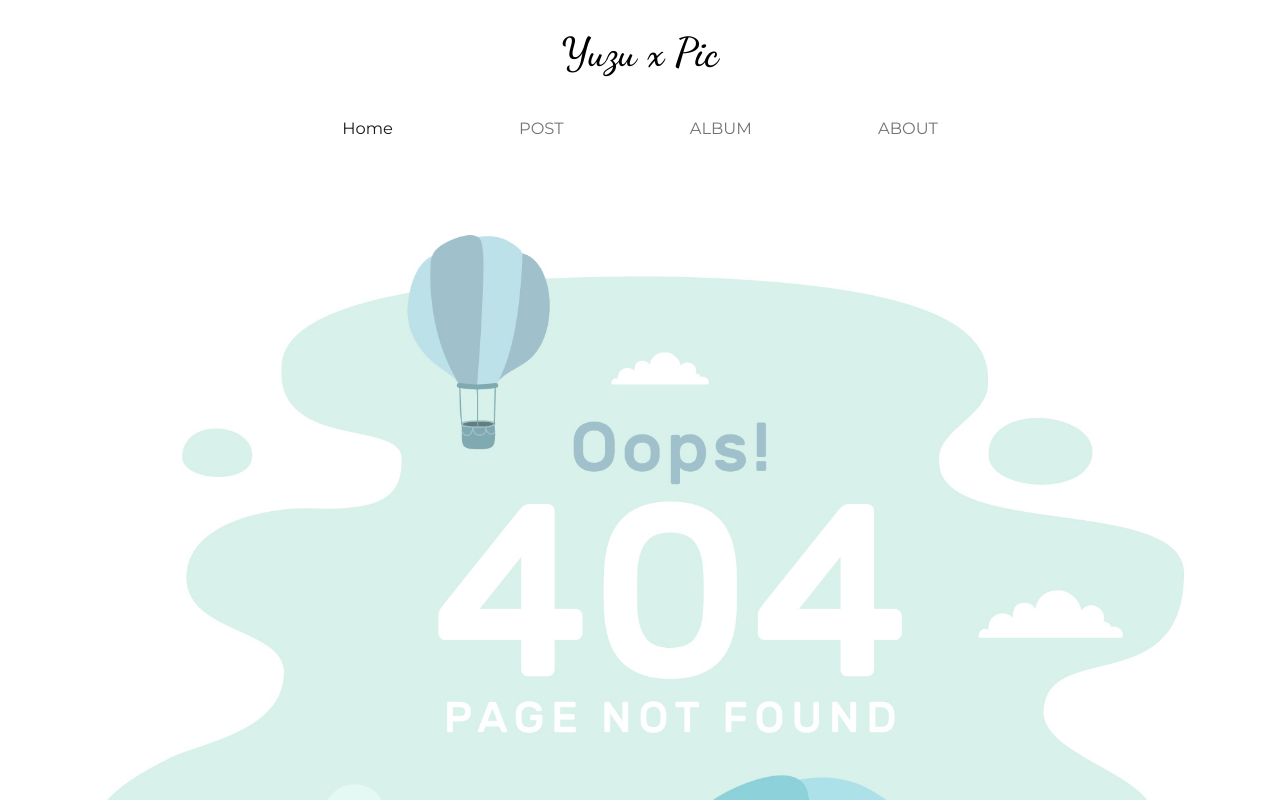
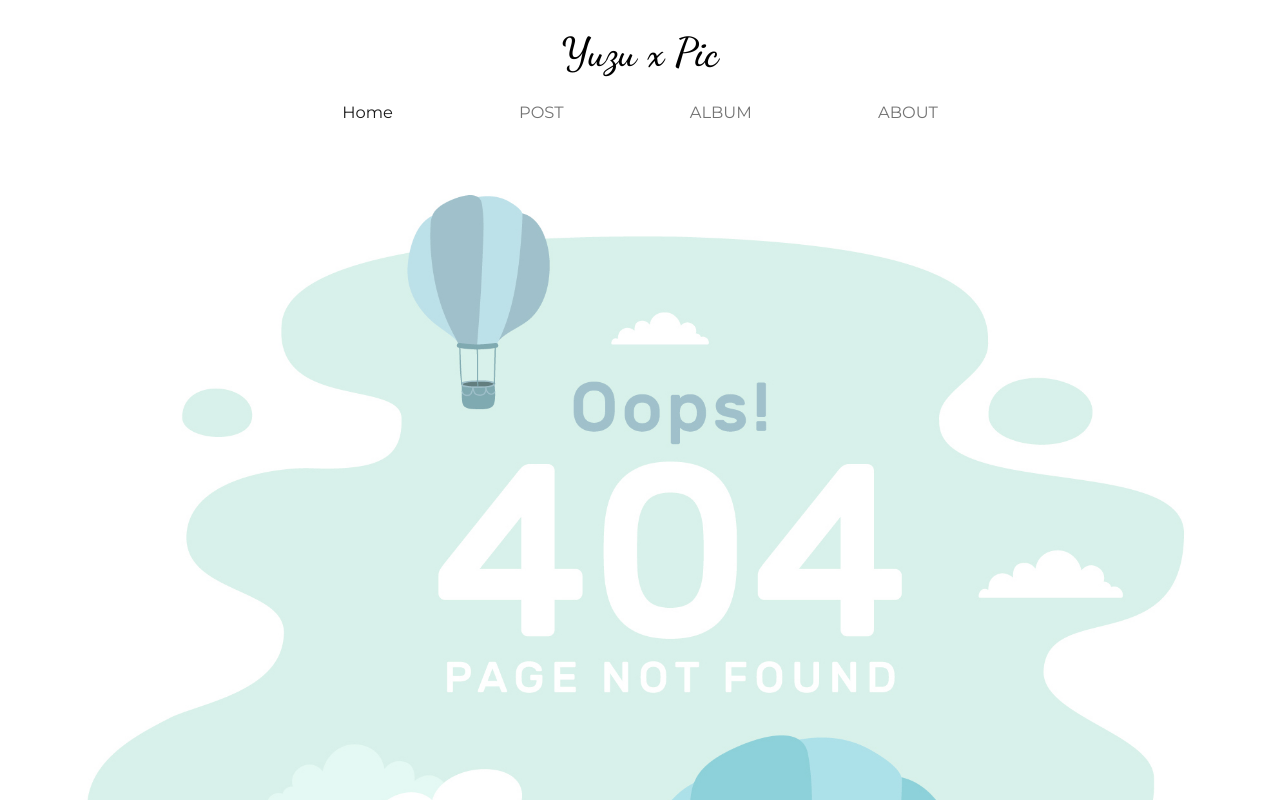
Before and after one commit to YuZih/Image-Gallery, a Vue app: page /#/ in a window 1280 px wide. Shown: the top 800 px of the page. Built offline with nearby package versions, Linux system fonts and the light colour scheme.

Commit message:
add overlay effect to navbar

```diff
--- a/src/assets/scss/header.scss
+++ b/src/assets/scss/header.scss
@@ -1,38 +1,41 @@
 @use "@/assets/scss/setups.scss";
 
 $logo-font-size: min(calc(18px + 2vw), 40px);
-$bar-gap: calc($logo-font-size / 1.5);
+$bar-gap: calc($logo-font-size / 2);
 
-
+/* Let the header fixed to the top */
 header {
-  // Make header fixed to the top
   width: 100%;
   position: fixed;
   top: 0;
-  z-index: 999;
+  z-index: 1000;
   background-color: white;
   border-bottom: 2px solid #f7f7f7;
 }
 
+.logo {
+  @extend %logo-font;
+  font-size: $logo-font-size; // Responsive scaling logo size
+  font-weight: 600;
+  &:hover {
+    cursor: pointer;
+  }
+}
 
 .navbar-toggler {
-  // Position hamburger icon to the top left
+  margin: 0;
+  padding: 0;
+  /* Position hamburger icon to the top left */
   position: fixed;
-  top: 8px; // align distance to top with the logo
+  top: 8px; // Align distance to top with the logo
   left: 15px;
   z-index: 1000;
-  margin: 0;
-  padding: 0;
-
-  // Keep the icon same size with the logo
+  /* Keep the icon same size with the logo */
   width: $logo-font-size;
   height: $logo-font-size;
-
-  // Animation
-  transition: .5s ease-in-out;
 }
 
-// Make the outline of toggler disappear
+/* Let the outline of toggler disappear */
 .navbar-toggler,
 .navbar-toggler:focus,
 .navbar-toggler:active,
@@ -42,26 +45,23 @@ header {
   border: 0;
 }
 
-
 .toggler-icon {
-  // Default setting
   height: 2px;
   width: 100%;
+  margin: 0;
+  padding: 0;
   background-color: black;
   border-radius: 1px;
   opacity: 1;
   transform: rotate(0deg);
+   /* Animation when hamburger icon is clicked */
   transition: .25s ease-in-out;
-  margin: 0;
-  padding: 0;
-
-  // Let three bars of hamburger stack together
+  /* Let the 3 bars of hamburger stack together */
   position: absolute;
   left: 0px;
 }
 
-
-// When navbar is clicked
+/* When navbar is clicked */
 .navbar-toggler .top-bar {
   transform: rotate(135deg);
 }
@@ -73,10 +73,9 @@ header {
   transform: rotate(-135deg);
 }
 
-
-// State when the navbar is collapsed
+/* State when the navbar is collapsed */
 .navbar-toggler {
-  // Separate the top bar from middle bar
+  /* Separate the top bar from middle bar firstly*/
   display: flex;
   flex-direction: column;
   justify-content: center;
@@ -94,19 +93,6 @@ header {
   transform: rotate(0deg);
 }
 
-
-
-.logo {
-  @extend %logo-font;
-  font-size: $logo-font-size; // Responsive scaling logo size
-  font-weight: 600;
-  &:hover {
-    cursor: pointer;
-  }
-}
-
-#navbar1 {
-  max-width: 800px;
 .navbar-nav {
   text-align: center;
   .nav-item {
@@ -126,30 +112,45 @@ header {
     }
   }
 }
-}
 
 .divider-container {
   border: 1px solid red;
-  width: 30%; // Make the divider shorter
+  width: 30%; // Let the divider shorter for mobile
   min-width: 200px;
-  margin: auto; // Position the divider center
+  margin: auto; // Position the divider center for mobile
 }
 
+/* State when navbar is collapsed */
+.navbar-collapse {
+  /* Custom bootstrap CSS for navbar-collapse overlay effect */
+  position: fixed;
+  top: 0;
+  right: 0;
+  bottom: 0;
+  left: 0;
+  background-color: rgba(255, 255, 255, 0.9); // Overlay background
+  z-index: 999; // Make sure the overlay is on top
+  display: none; // Hide the overlay by default
+  padding-top: 70px; // Avoid nav-item being covered by the header
+  /* Animation when expanded for overlay */
+  height: 0;
+  transition: height .1s ease-in-out;
+}
 
-
-
-
-// Small screen: mobile
-@media screen and (min-width: 576px) {}
-
-
+/* State when navbar is expanded */
+.navbar-collapse.show {
+  height: 100vh;
+  display: flex; // Show the overlay when the .show class is added //
+  align-items: start;
+  justify-content: center;
+}
 
 
 
 // medium screen: iPad, PC
 @media screen and (min-width: 768px) {
   .divider-container {
-    // Make the divider longer
+    /* Make the divider longer for PC */
     width: 100%;
   }
 
@@ -158,13 +159,13 @@ header {
   }
 
   header {
-    // Make header not sticky to the top
+    /* Let the header not fixed to the top for PC */
     position: relative;
     border-bottom: none;
   }
 
   .navbar {
-    // Make navbar sticky to the top
+    /* Let the navbar sticky to the top for PC */
     position: -webkit-sticky;
     position: sticky;
     top: 0;
@@ -173,12 +174,12 @@ header {
   }
 
   .navbar-border {
-    // Show bottom border when navbar is sticky
+    /* Show bottom border when navbar is sticky */
     border-bottom: 2px solid #f7f7f7;
   }
 
   .dropdown {
-    //Show dropdown menu when mouse hovers
+    /* Show the dropdown menu when mouse hovers */
     position: relative;
     &:hover {
       .dropdown-menu {
@@ -189,4 +190,11 @@ header {
       }
     }
   }
+
+  /* Reset Overlay setting */
+  #navbar1 {
+    max-width: 800px;
+    position: relative;
+    padding-top: 0;
   }
+}
--- a/src/components/Navbar.vue
+++ b/src/components/Navbar.vue
@@ -1,39 +1,61 @@
 <template>
   <!-- navbar -->
-  <nav ref="navbar" class="navbar navbar-expand-md navbar-light" :class="{ 'navbar-border': isSticky }">
+  <nav ref="navbar"
+       class="navbar navbar-expand-md navbar-light"
+       :class="{ 'navbar-border': isSticky }">
     <div class="container-fluid justify-content-center">
 
       <!-- hamburger icon -->
-      <button class="navbar-toggler collapsed d-md-none" type="button" data-bs-toggle="collapse" data-bs-target="#navbar1"
-        aria-controls="navbar1" aria-expanded="false" aria-label="Toggle navigation">
+      <button class="navbar-toggler collapsed d-md-none"
+              type="button"
+              data-bs-toggle="collapse"
+              data-bs-target="#navbar1"
+              aria-controls="navbar1"
+              aria-expanded="false"
+              aria-label="Toggle navigation">
         <div class="toggler-icon top-bar"></div>
         <div class="toggler-icon middle-bar"></div>
         <div class="toggler-icon bottom-bar"></div>
       </button>
 
-      <!-- nav tabs -->
-      <div id="navbar1" class="collapse navbar-collapse mt-5 mt-md-0">
+      <!-- navigation tabs -->
+      <div id="navbar1"
+           class="collapse navbar-collapse mt-md-2">
         <ul class="navbar-nav me-auto justify-content-evenly w-100">
           <li class="nav-item">
-            <a class="nav-link active" aria-current="page" href="#">Home</a>
+            <a class="nav-link active"
+               aria-current="page"
+               href="#">Home</a>
           </li>
 
           <li class="nav-item">
-            <a class="nav-link" href="#">POST</a>
+            <a class="nav-link"
+               href="#">POST</a>
           </li>
 
           <li class="nav-item dropdown">
-            <a class="nav-link" href="#" id="navbarDropdown" role="button" data-bs-toggle="dropdown"
-              aria-expanded="false">
+            <a class="nav-link"
+               href="#"
+               id="navbarDropdown"
+               role="button"
+               data-bs-toggle="dropdown"
+               aria-expanded="false">
               ALBUM
-              <font-awesome-icon id="caret-icon" :icon="['fas', 'angle-down']" size="xs" style="color: #808080;" />
+              <font-awesome-icon id="caret-icon"
+                                 :icon="['fas', 'angle-down']"
+                                 size="xs"
+                                 style="color: #808080;" />
             </a>
-            <ul class="dropdown-menu" id="dropdown-menu" aria-labelledby="navbarDropdown">
+            <ul class="dropdown-menu"
+                id="dropdown-menu"
+                aria-labelledby="navbarDropdown">
               <li>
                 <div class="dropdown-header">Wedding Series</div>
               </li>
-              <li><a class="dropdown-item" href="#">Wedding-1</a></li>
-              <li><a class="dropdown-item" href="#">Wedding-2</a></li>
+              <li><a class="dropdown-item"
+                   href="#">Wedding-1</a></li>
+              <li><a class="dropdown-item"
+                   href="#">Wedding-2</a></li>
               <li>
                 <div class="divider-container">
                   <hr class="dropdown-divider">
@@ -43,13 +65,16 @@
               <li>
                 <div class="dropdown-header">Vintage Series</div>
               </li>
-              <li><a class="dropdown-item" href="#">Vintage-1</a></li>
-              <li><a class="dropdown-item" href="#">Vintage-2</a></li>
+              <li><a class="dropdown-item"
+                   href="#">Vintage-1</a></li>
+              <li><a class="dropdown-item"
+                   href="#">Vintage-2</a></li>
             </ul>
           </li>
 
           <li class="nav-item">
-            <a class="nav-link" href="#">ABOUT</a>
+            <a class="nav-link"
+               href="#">ABOUT</a>
           </li>
         </ul>
       </div>
```
Lines whose indentation alone changed are shown as unchanged.
